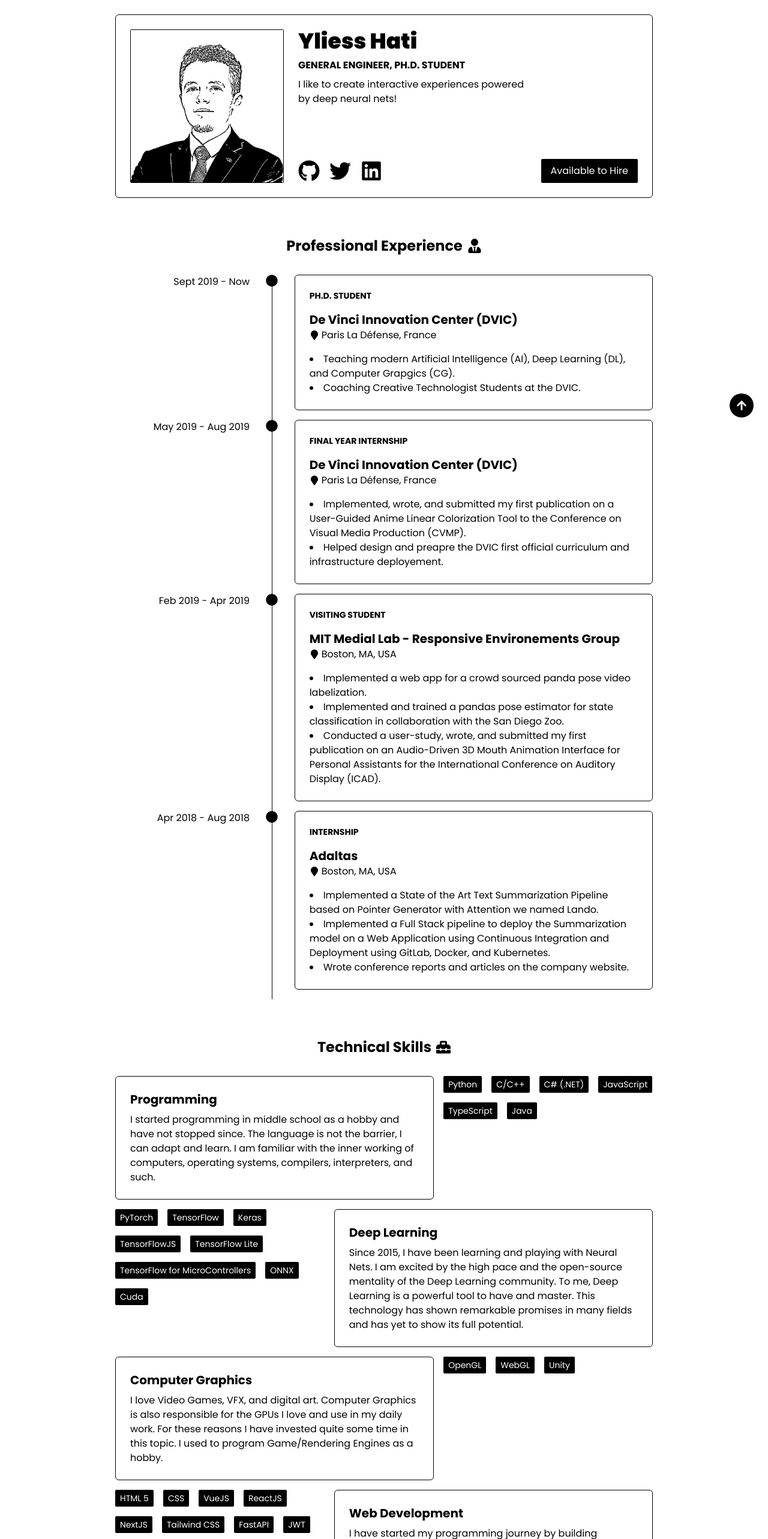
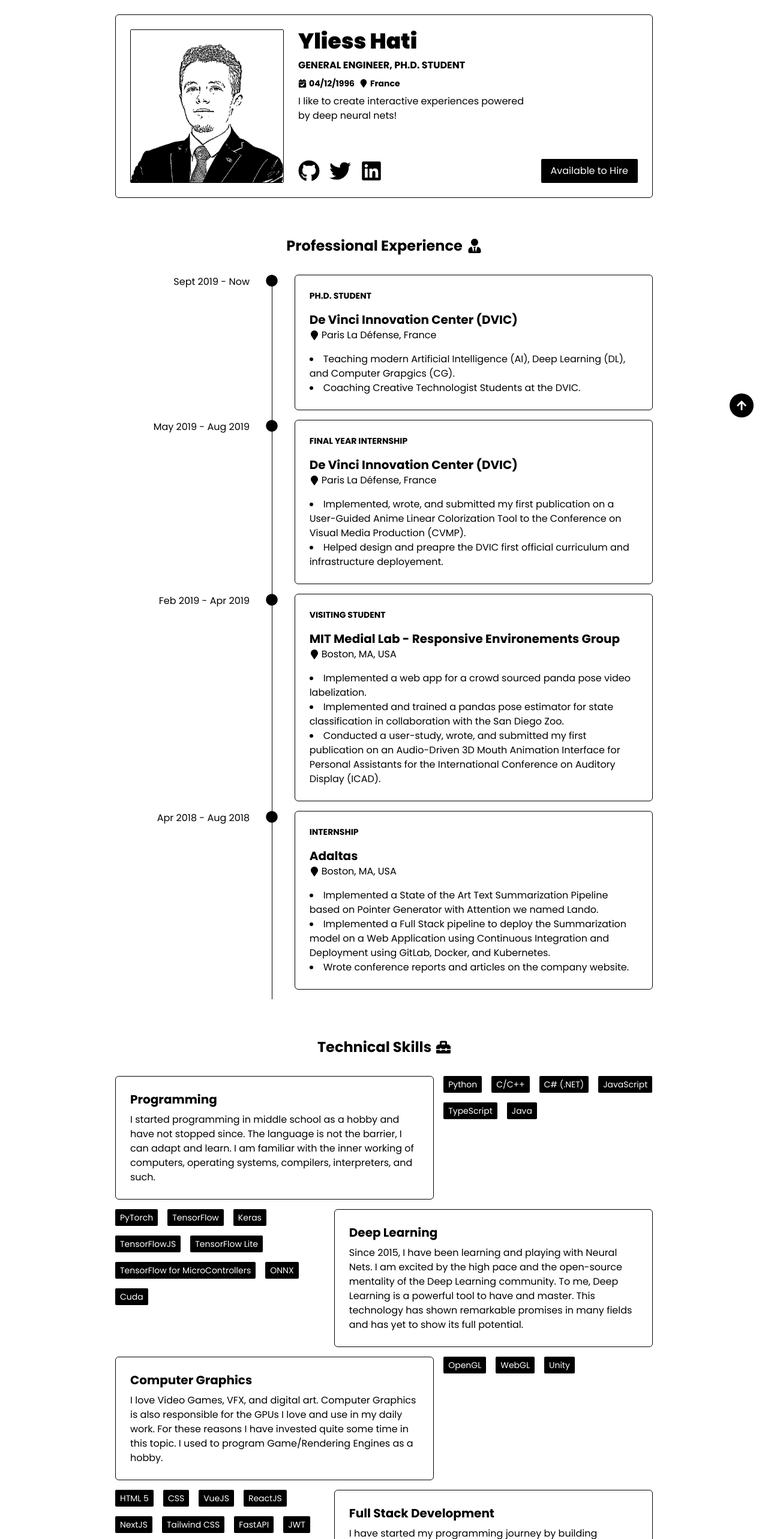
Before and after one commit to yliess86/yliesshati.com, a Next.js app: page / in a window 1280 px wide. Shown: the part 80-2646 px from the top of the page at 60% size. Built offline with nearby package versions, Linux system fonts and the light colour scheme.

Commit message:
[Content] Update

```diff
--- a/components/sections/Hero.tsx
+++ b/components/sections/Hero.tsx
@@ -1,7 +1,7 @@
 import Image from "next/image";
 import ExternalLink from "../elements/ExternalLink"
 
-import { FaGithub, FaTwitter, FaLinkedin } from "react-icons/fa"
+import { FaGithub, FaTwitter, FaLinkedin, FaCalendarCheck, FaMapMarker } from "react-icons/fa"
 
 export default function Hero() {
   return (
@@ -13,6 +13,10 @@ export default function Hero() {
         <div className="flex flex-col gap-2">
           <h1 className="font-black text-4xl">Yliess Hati</h1>
           <h4 className="font-bold uppercase">General Engineer, Ph.D. Student</h4>
+          <div className="flex flex-row gap-2 justify-center md:justify-start font-bold text-sm">
+            <div className="flex items-center"><FaCalendarCheck className="inline mr-1"/>04/12/1996</div>
+            <div className="flex items-center"><FaMapMarker className="inline mr-1"/>France</div>
+          </div>
           <p className="md:w-96">I like to create interactive experiences powered by deep neural nets!</p>
         </div>
         <div className="flex flex-col md:flex-row items-center justify-between gap-4 bottom-0">
--- a/content/skills.yaml
+++ b/content/skills.yaml
@@ -35,7 +35,7 @@
     Computer Graphics is also responsible for the GPUs I love and use in my daily work.
     For these reasons I have invested quite some time in this topic.
     I used to program Game/Rendering Engines as a hobby.
-- domain: Web Development
+- domain: Full Stack Development
   items:
     - HTML 5
     - CSS
@@ -45,11 +45,13 @@
     - Tailwind CSS
     - FastAPI
     - JWT
+    - MongoDB
+    - SQL
   desc: >
     I have started my programming journey by building websites for fun.
     I am familiar with modern web developement frameworks.
     Web is an easy to deploy plateform for building and sharing experiences.
-    As such I often revert to building Web Apps for showing my work to others.
+    I have some experience in designing full stack applications.
 - domain: DevOps
   items:
     - Linux
```
